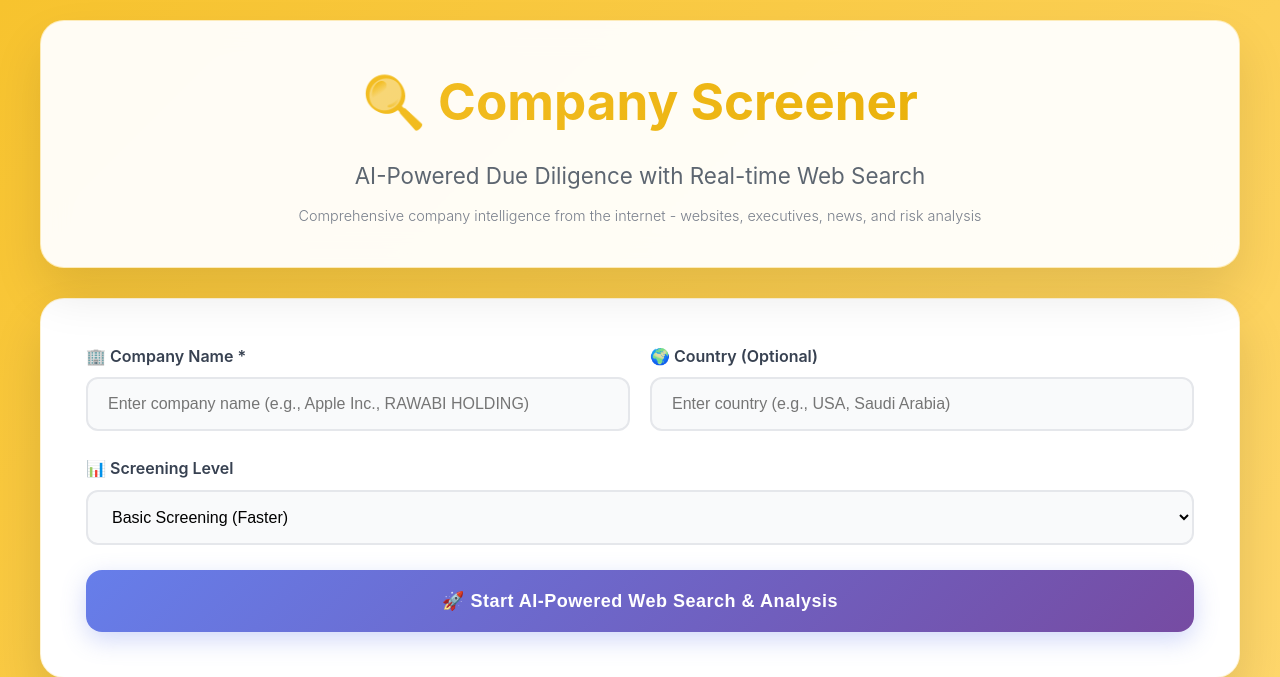
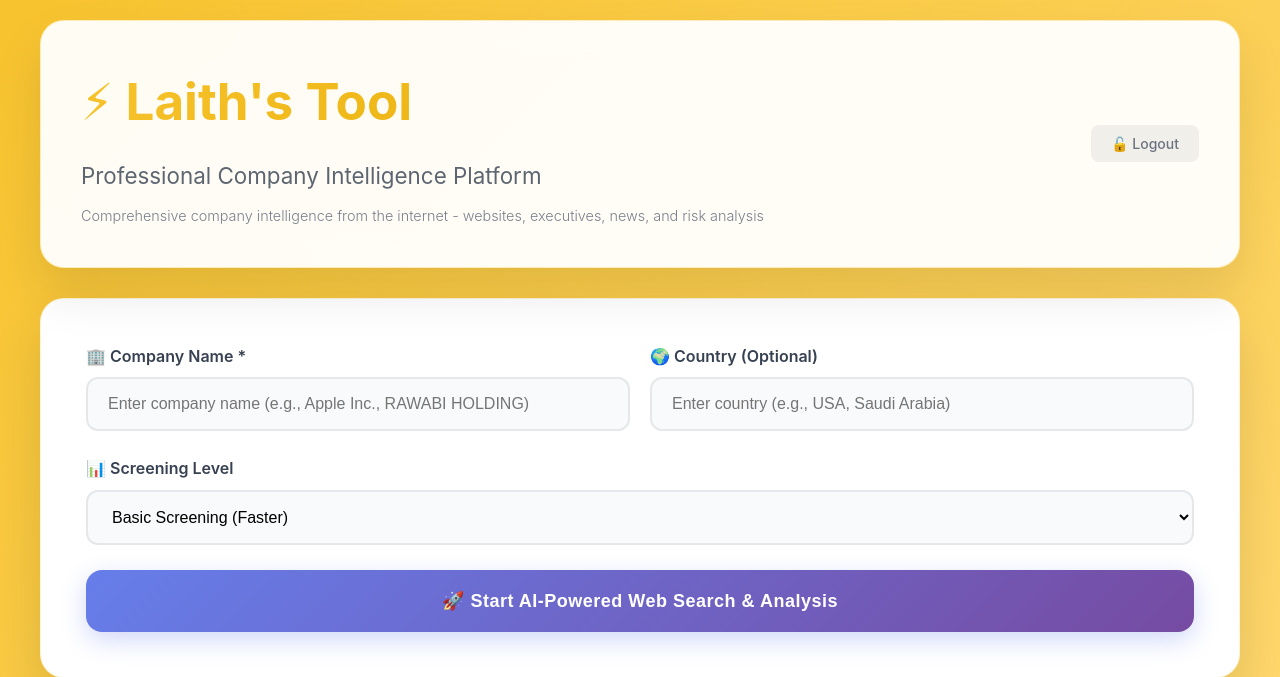
Before and after one commit to laithharzallah/Laithstool, a Flask app: page / in a window 1280 px wide. Shown: the top 677 px of the page. Run offline with Flask 3, Linux system fonts and the light colour scheme; the visitor is signed in with stand-in values (Sample User, id 1).

Commit message:
Fix authentication error handling and add logout button

```diff
--- a/templates/index.html
+++ b/templates/index.html
@@ -15,7 +15,6 @@
         }
         .container { max-width: 1200px; margin: 0 auto; }
         .header {
-            text-align: center;
             color: #374151;
             margin-bottom: 30px;
             background: rgba(255,255,255,0.95);
@@ -211,9 +210,18 @@
 <body>
     <div class="container">
         <div class="header">
-            <h1>🔍 Company Screener</h1>
-            <p>AI-Powered Due Diligence with Real-time Web Search</p>
-            <p style="font-size: 0.9em; margin-top: 10px;">Comprehensive company intelligence from the internet - websites, executives, news, and risk analysis</p>
+            <div style="display: flex; justify-content: space-between; align-items: center; width: 100%;">
+                <div style="text-align: left;">
+                    <h1>⚡ Laith's Tool</h1>
+                    <p>Professional Company Intelligence Platform</p>
+                    <p style="font-size: 0.9em; margin-top: 10px;">Comprehensive company intelligence from the internet - websites, executives, news, and risk analysis</p>
+                </div>
+                <div style="text-align: right;">
+                    <a href="/logout" style="background: rgba(107, 114, 128, 0.1); color: #6b7280; padding: 10px 20px; border-radius: 8px; text-decoration: none; font-size: 14px; font-weight: 500; transition: all 0.3s ease;" onmouseover="this.style.background='rgba(107, 114, 128, 0.2)'" onmouseout="this.style.background='rgba(107, 114, 128, 0.1)'">
+                        🔓 Logout
+                    </a>
+                </div>
+            </div>
         </div>
 
         <div class="search-card">
@@ -297,12 +305,30 @@
                 })
             });
 
-            if (!response.ok) {
-                const error = await response.json();
-                throw new Error(error.error || `API request failed: ${response.status}`);
+            // Check if we got redirected to login (HTML response)
+            const contentType = response.headers.get('content-type');
+            if (contentType && contentType.includes('text/html')) {
+                throw new Error('Session expired. Please refresh the page and log in again.');
             }
 
-            return await response.json();
+            if (!response.ok) {
+                if (response.status === 401) {
+                    throw new Error('Authentication required. Please refresh the page and log in again.');
+                }
+
+                try {
+                    const error = await response.json();
+                    throw new Error(error.error || `API request failed: ${response.status}`);
+                } catch (jsonError) {
+                    throw new Error(`API request failed: ${response.status} - ${response.statusText}`);
+                }
+            }
+
+            try {
+                return await response.json();
+            } catch (jsonError) {
+                throw new Error('Invalid response format. Please try again or refresh the page.');
+            }
         }
 
         function displayResults(data) {
```
